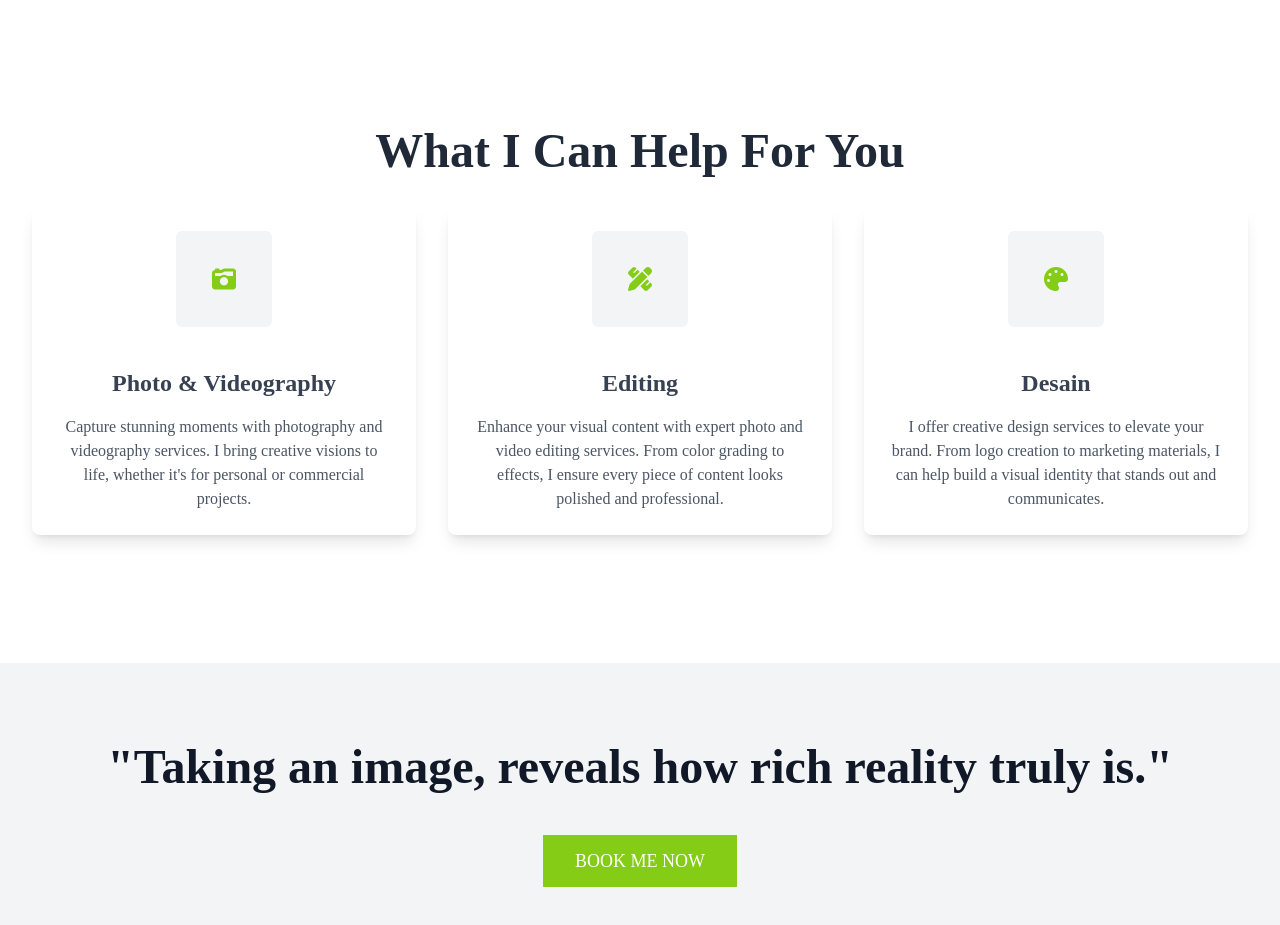
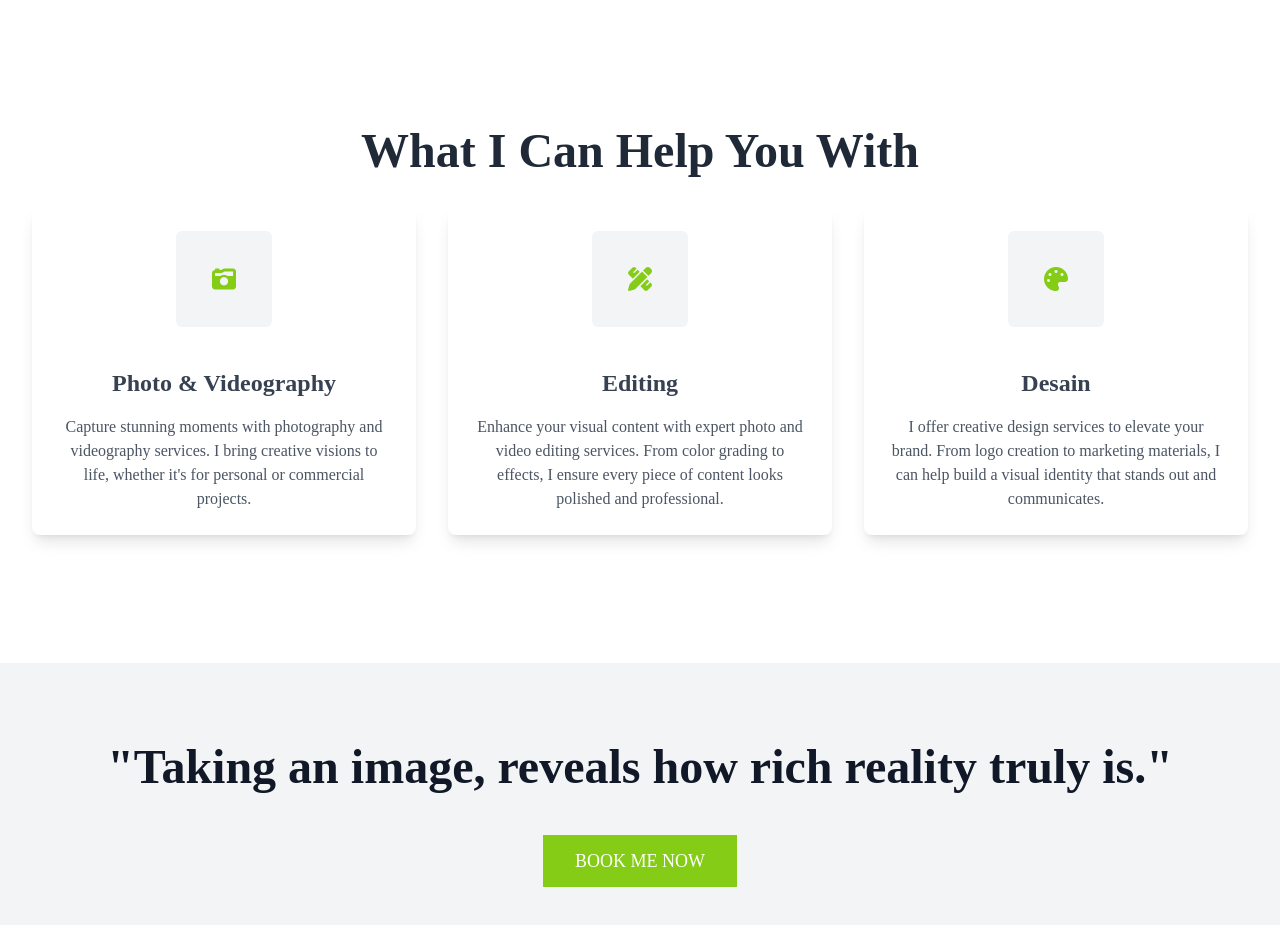
Before and after one commit to roziannn/kintanfotos-portfolio, a React (Create React App) app: page / in a window 1280 px wide. Shown: the part 1680-2605 px from the top of the page. Built offline with nearby package versions, Linux system fonts and the light colour scheme.

Commit message:
fix typo

```diff
--- a/src/components/MyService.jsx
+++ b/src/components/MyService.jsx
@@ -2,7 +2,7 @@ const Services = () => {
   return (
     <section className="py-16">
       <div className="container max-w-screen-xl mx-auto px-4 text-center">
-        <h2 className="text-5xl font-bold mb-8 text-gray-800">What I Can Help For You</h2>
+        <h2 className="text-5xl font-bold mb-8 text-gray-800">What I Can Help You With</h2>
 
         <div className="grid grid-cols-1 md:grid-cols-3 gap-8">
           <div className="bg-white shadow-lg p-6 rounded-lg flex flex-col items-center text-center">
```
